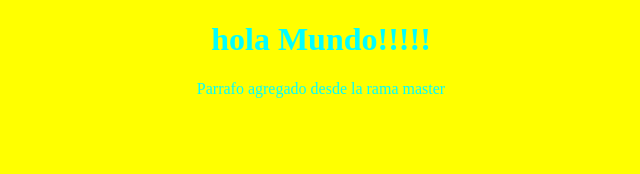
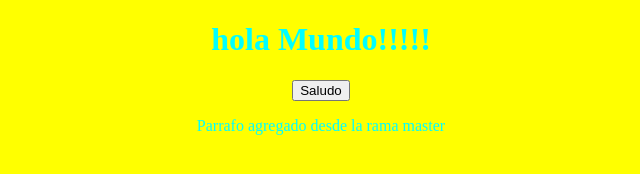
Before and after one commit to msanmi914/PrimerEjemplo, a plain HTML site: page index.html in a window 1280 px wide. Shown: the whole page, without its empty margins (319-959 px from the left). Drawn offline with Linux system fonts and the light colour scheme.

Commit message:
saludo añadido desde otra rama

```diff
--- a/index.html
+++ b/index.html
@@ -13,7 +13,7 @@
     <h1>hola Mundo!!!!!</h1>
 
 
-
+    <button onclick="saluda()">Saludo</button>
 
 
     <p>Parrafo agregado desde la rama master</p>
--- a/js/javascript.js
+++ b/js/javascript.js
@@ -0,0 +1,3 @@
+function saluda(){
+    alert("hola a todos");
+}
```
